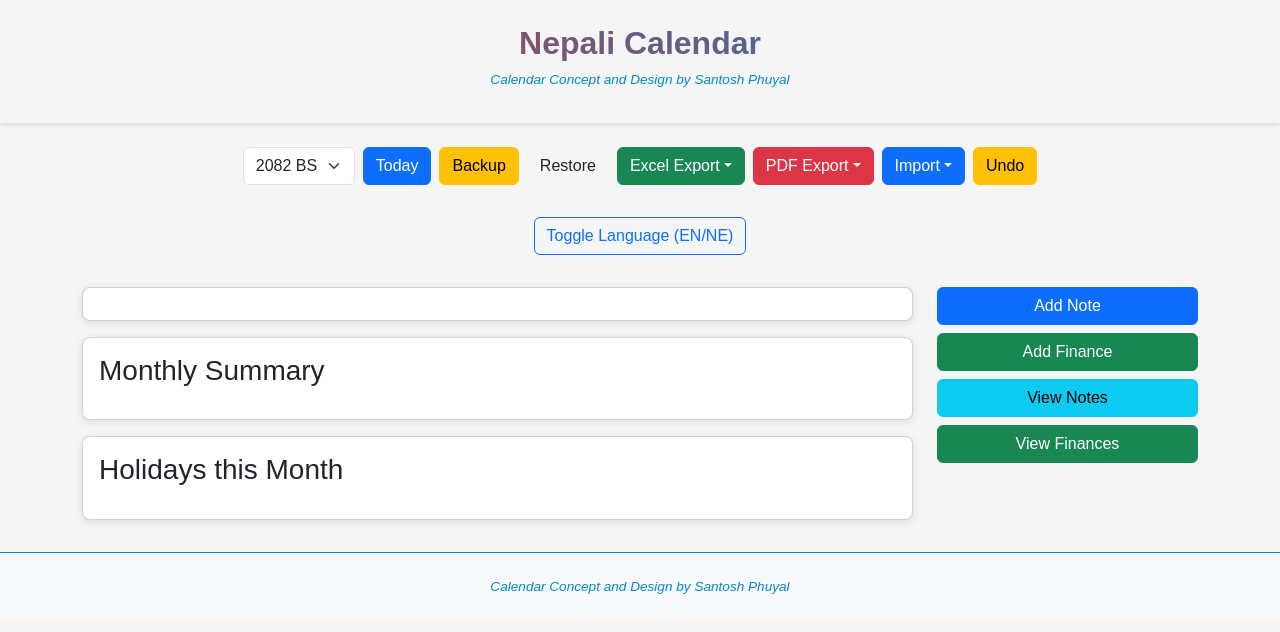
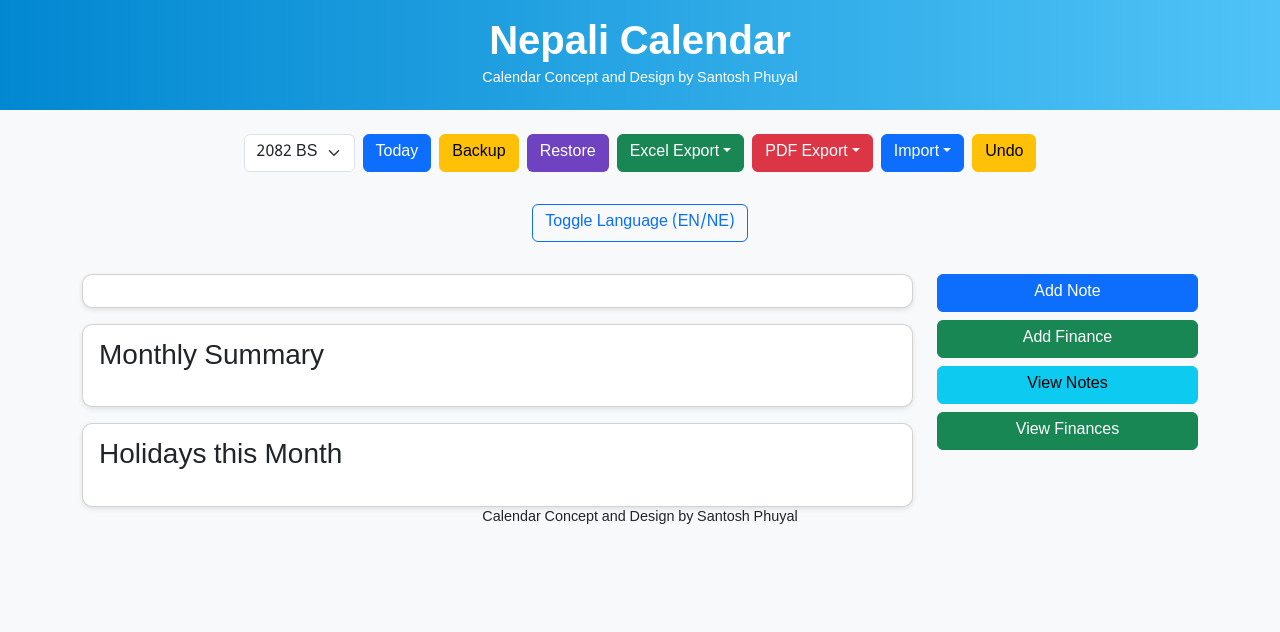
Before and after one commit to santoshphuyala/Nepali-calendar-2082-notes-finance, a plain HTML site: page index.html in a window 1280 px wide. Drawn offline with nearby package versions, Linux system fonts and the light colour scheme; a script that the page names is missing.

Commit message:
Update shared.css

```diff
--- a/css/shared.css
+++ b/css/shared.css
@@ -1,48 +1,56 @@
-:root {
-    --primary: #d32f2f;
-    --secondary: #0288d1;
-    --accent: #fbc02d;
-    --income: #4caf50;
-    --expense: #d32f2f;
+body {
+    font-family: 'Poppins', 'Noto Sans Devanagari', sans-serif;
+    background-color: #f8f9fa;
 }
-body {
-    font-family: 'Poppins', sans-serif;
-    background: #f5f5f5;
-    margin: 0;
+
+.bg-gradient-primary {
+    background: linear-gradient(90deg, #0288d1 0%, #4fc3f7 100%);
+    padding: 20px;
 }
-.nepali {
-    font-family: 'Noto Sans Devanagari', sans-serif;
-    font-size: 1.1rem;
-    font-weight: 500;
+
+.header-title {
+    font-size: 2.5rem;
+    font-weight: 600;
+    margin-bottom: 0;
 }
-.header-title {
-    font-size: 2rem;
-    font-weight: 600;
-    background: linear-gradient(45deg, var(--primary), var(--secondary));
-    -webkit-background-clip: text;
-    -webkit-text-fill-color: transparent;
+
+.design-credit {
+    font-size: 0.9rem;
+    margin-bottom: 0;
 }
-header {
-    padding: 1.5rem;
-    box-shadow: 0 2px 4px rgba(0,0,0,0.1);
+
+.card {
+    border-radius: 10px;
+    box-shadow: 0 2px 5px rgba(0, 0, 0, 0.1);
 }
-footer {
-    padding: 1rem;
-    margin-top: 2rem;
-    background: #e3f2fd;
-    border-top: 1px solid var(--secondary);
+
+.btn-purple {
+    background-color: #6f42c1;
+    color: white;
 }
-.design-credit {
-    font-size: 0.85rem;
-    font-style: italic;
-    color: var(--secondary);
-    margin: 0.5rem 0;
+
+.btn-purple:hover {
+    background-color: #5632a0;
 }
-.card {
-    box-shadow: 0 2px 8px rgba(0,0,0,0.1);
-    border-radius: 8px;
+
+#monthlySummary {
+    font-size: 1.1rem; /* Increased font size for better readability */
+    font-weight: 400; /* Lighter font weight for clarity */
+    line-height: 1.6; /* Added line spacing for better readability */
 }
-@media (max-width: 768px) {
-    .header-title { font-size: 1.5rem; }
-    .design-credit { font-size: 0.75rem; }
+
+/* Responsive adjustments */
+@media (max-width: 576px) {
+    .header-title {
+        font-size: 1.8rem;
+    }
+
+    .btn {
+        font-size: 0.9rem;
+        padding: 8px 12px;
+    }
+
+    #monthlySummary {
+        font-size: 1rem;
+    }
 }
```
